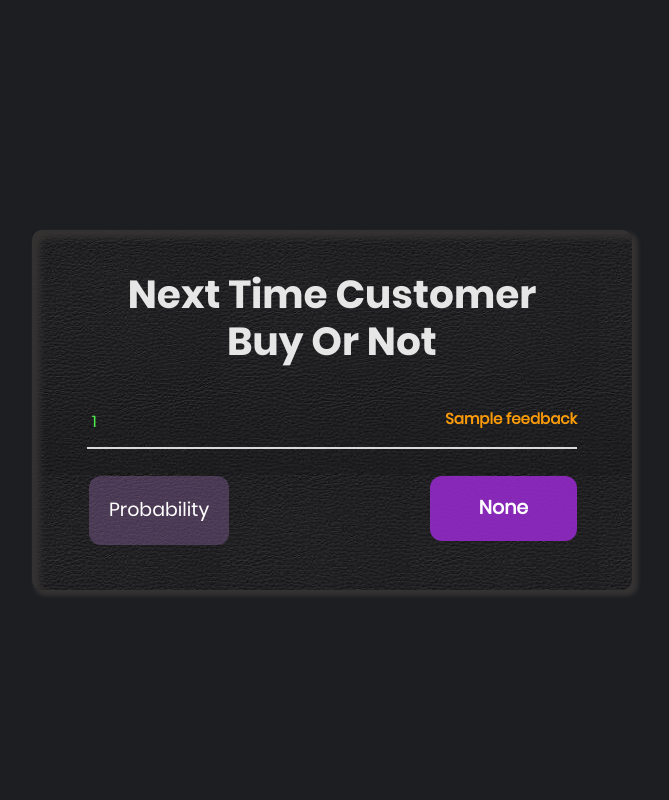
After one commit to nikshingadiya/heroku-customer-buying-probability, a Flask app: template templates/submit_form.html in a window 1280 px wide. The commit adds this page. Shown: the whole page, without its empty margins (308-977 px from the left). Run offline with Flask 2, Linux system fonts and the light colour scheme; the template is opened without the code that fills it: most values are stand-ins (such as "Sample title", 1, 10 or a date in 2020); some libraries are stand-ins or nearby versions.

Commit message:
update second page

```diff
--- a/app.py
+++ b/app.py
@@ -123,7 +123,7 @@ def submission():
     del feedback['Output']
     # print(type(feedback))
 
-    return render_template('submit_success.html', feedback=feedback, probability=round(output, 4))
+    return render_template('submit_form.html', feedback=feedback, probability=round(output, 4))
     # return render_template('submit_success.html', feedback=feedback, probability=round(output, 4))
     # if (results[0] == 1):
     #     return render_template('submit_success.html', feedback=feedback, probability=round(output, 4))
@@ -135,9 +135,7 @@ def submission():
 def about():
     return "<h2>hi im nikhil</h2>"
 
-@app.route("/index_1")
-def new_index():
-    return  render_template("index.html")
+
 # @app.route('/html_login', methods=['POST', 'GET'])
 # def login():
 #     if request.method == 'POST':
--- a/static/styles/css/main.css
+++ b/static/styles/css/main.css
@@ -630,3 +630,57 @@ only screen and (-webkit-min-device-pixel-ratio : 1.5),
 only screen and (min-device-pixel-ratio : 1.5) {
 /* Styles */
 }
+.button1{
+  background-color: #8e63a365; /* Green */
+  border: none;
+  border-radius: 12px;
+  color: white;
+  padding: 20px;
+  text-align: center;
+  text-decoration: none;
+  display: inline-block;
+  font-size: 19px;
+  margin: 0px 2px;
+  cursor: pointer;
+
+
+
+}
+.button1:hover
+{
+  background-color: #ac0aff; /* Green */
+
+}
+.font-big
+
+{
+  padding: 18px;
+  text-align: center;
+  text-decoration: none;
+  display: inline-block;
+  width: 30%;
+  float: right;
+  margin-left: 5%;
+  color: white;
+  font-size: 19px;
+
+
+  font-weight: bolder;
+  border-color: rgb(8, 51, 68);
+  background-color: #992ad2d9;
+  border-radius: 12px;
+}
+.result_feedback
+{
+  margin-top:0px;
+  /* display: inline-block; change the display type           */
+  /* margin: 10px 0;  */
+  /* line-height: 1.5; */
+  float: right;
+  margin-left: 0%;
+  font-family: Poppins-Regular;
+  font-size: 15px;
+  color: #ff9d09fb;
+  font-weight:bolder;
+  line-height: 1.2;
+}
--- a/templates/index.html
+++ b/templates/index.html
@@ -21,7 +21,9 @@
 	<link rel="stylesheet" type="text/css" href="{{ url_for('static',filename='styles/fonts/font-awesome-4.7.0/css/font-awesome.min.css') }}">
 	<link rel="stylesheet" type="text/css" href="{{ url_for('static',filename='styles/vendor/bootstrap/css/bootstrap.min.css') }}">
 	<link rel="stylesheet" type="text/css" href="{{ url_for('static',filename='styles/css/main.css') }}">
-	<link rel="stylesheet" type="text/css" href="{{ url_for('static',filename='styles/css/util.css') }}"> </head>
+	<link rel="stylesheet" type="text/css" href="{{ url_for('static',filename='styles/css/util.css') }}">
+
+</head>
 
 <body>
 	<div class="container-contact100">
--- /dev/null
+++ b/templates/submit_form.html
@@ -0,0 +1,57 @@
+<!DOCTYPE html>
+<html lang="en">
+<head>
+    <meta charset="UTF-8">
+    <title>submit_review</title>
+    <link rel="icon" type="image/png" href="{{ url_for('static',filename='styles/images1/favicon.ico') }}" />
+	<!--===============================================================================================-->
+	<link rel="stylesheet" type="text/css" href="{{ url_for('static',filename='styles/vendor/select2/select2.min.css') }}">
+	<!--	<link rel="stylesheet" type="text/css" href="{{ url_for('static',filename='styles/vendor/bootstrap/css/bootstrap.mini.css') }}">-->
+	<link rel="stylesheet" type="text/css" href="{{ url_for('static',filename='styles/fonts/font-awesome-4.7.0/css/font-awesome.min.css') }}">
+	<link rel="stylesheet" type="text/css" href="{{ url_for('static',filename='styles/vendor/bootstrap/css/bootstrap.min.css') }}">
+	<link rel="stylesheet" type="text/css" href="{{ url_for('static',filename='styles/css/main.css') }}">
+	<link rel="stylesheet" type="text/css" href="{{ url_for('static',filename='styles/css/util.css') }}">
+<script>
+		if (screen.width > 590) {
+			var mvp = document.getElementById('viewport');
+			mvp.setAttribute('content','width=1080');
+
+
+		}
+		</script>
+		<script>
+			function myprobability()
+				{
+					document.getElementById("probability").innerHTML={{ probability }}
+
+				}
+			</script>
+</head>
+<body>
+<div class="container-contact100">
+		<div class="wrap-contact100">
+			<form class="contact100-form validate-form" action=""> <span class="contact100-form-title">
+				    Next Time Customer Buy Or Not
+				</span>
+                 {% for i in feedback.items() %}
+				<div class="wrap-input100 validate-input">	<span class="label-input100">{{ i[0]  }} </span>
+					<span class="result_feedback">{{ i[1] }}</span>
+				</div>
+                <span class="focus-input100"></span>
+
+                 {% endfor %}
+
+
+
+			</form>
+
+
+			<button class="button1" onclick="myprobability()">Probability
+			</button>
+
+			<span id="probability" class="font-big" > None  </span>
+		</div>
+	</div>
+
+</body>
+</html>
```
Also changed, not shown: templates/submit_success.html (deleted, +0 -72 lines).
